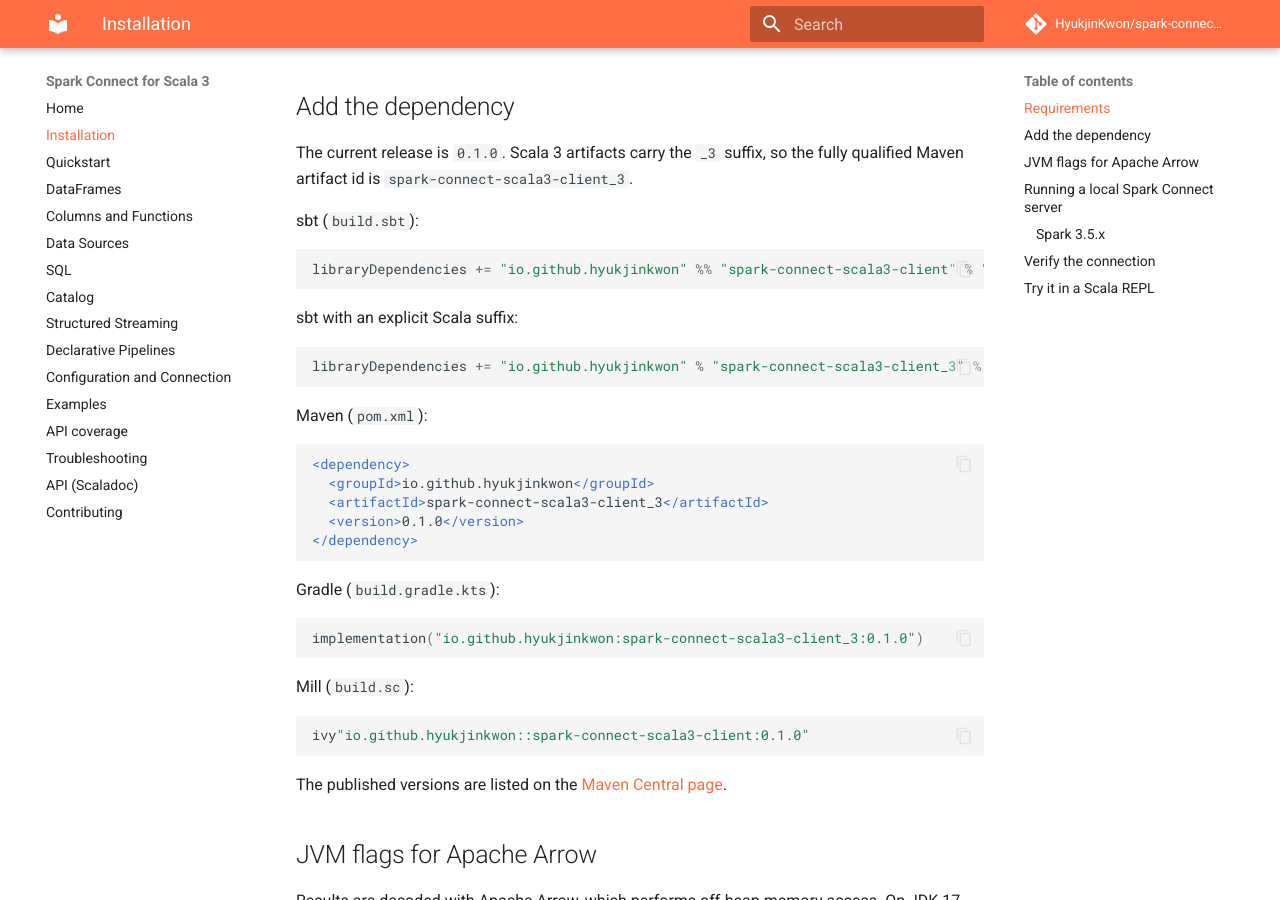
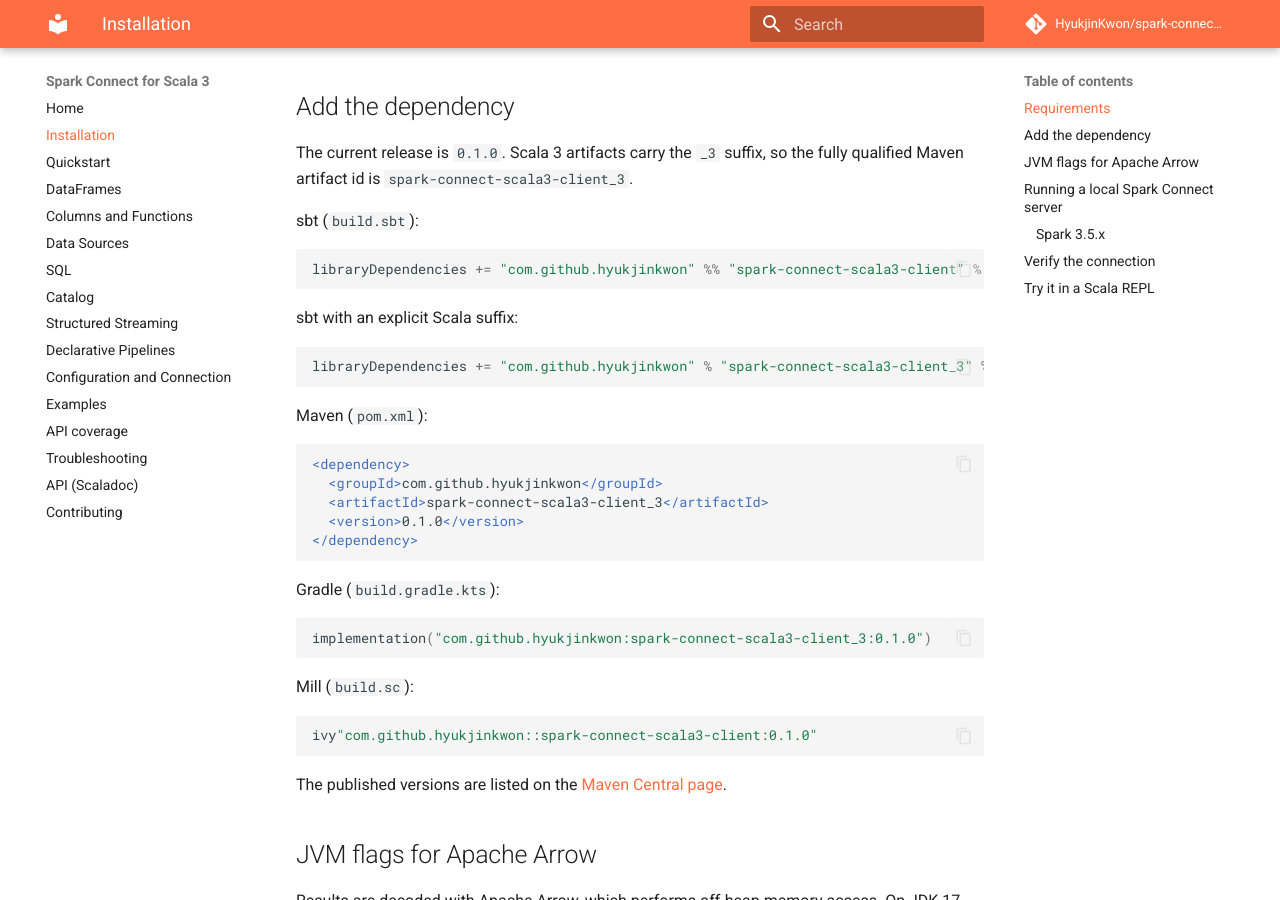
Before and after one commit to HyukjinKwon/spark-connect-scala3, an MkDocs documentation site: the page built from docs/installation.md, in a window 1280 px wide and 900 px high, scrolled down 274 px. Built offline with MkDocs 1.6.1 and Material for MkDocs 9.7.7, drawn with Linux system fonts in a browser that asks for light colours; comment, search, counter and statistics services are not loaded.

Commit message:
Use the com.github.hyukjinkwon Maven namespace
The verified Sonatype Central namespace is com.github.hyukjinkwon, so set the
sbt organization and update all published coordinates in the README, docs, and
the standalone example accordingly.

Co-authored-by: Isaac

````diff
--- a/docs/installation.md
+++ b/docs/installation.md
@@ -15,20 +15,20 @@ fully qualified Maven artifact id is `spark-connect-scala3-client_3`.
 sbt (`build.sbt`):
 
 ```scala
-libraryDependencies += "io.github.hyukjinkwon" %% "spark-connect-scala3-client" % "0.1.0"
+libraryDependencies += "com.github.hyukjinkwon" %% "spark-connect-scala3-client" % "0.1.0"
 ```
 
 sbt with an explicit Scala suffix:
 
 ```scala
-libraryDependencies += "io.github.hyukjinkwon" % "spark-connect-scala3-client_3" % "0.1.0"
+libraryDependencies += "com.github.hyukjinkwon" % "spark-connect-scala3-client_3" % "0.1.0"
 ```
 
 Maven (`pom.xml`):
 
 ```xml
 <dependency>
-  <groupId>io.github.hyukjinkwon</groupId>
+  <groupId>com.github.hyukjinkwon</groupId>
   <artifactId>spark-connect-scala3-client_3</artifactId>
   <version>0.1.0</version>
 </dependency>
@@ -37,17 +37,17 @@ Maven (`pom.xml`):
 Gradle (`build.gradle.kts`):
 
 ```kotlin
-implementation("io.github.hyukjinkwon:spark-connect-scala3-client_3:0.1.0")
+implementation("com.github.hyukjinkwon:spark-connect-scala3-client_3:0.1.0")
 ```
 
 Mill (`build.sc`):
 
 ```scala
-ivy"io.github.hyukjinkwon::spark-connect-scala3-client:0.1.0"
+ivy"com.github.hyukjinkwon::spark-connect-scala3-client:0.1.0"
 ```
 
 The published versions are listed on the
-[Maven Central page](https://central.sonatype.com/artifact/io.github.hyukjinkwon/spark-connect-scala3-client_3).
+[Maven Central page](https://central.sonatype.com/artifact/com.github.hyukjinkwon/spark-connect-scala3-client_3).
 
 ## JVM flags for Apache Arrow
 
````
Also changed, not shown: CONTRIBUTING.md (+1 -1 lines), README.md (+4 -4 lines), docs/index.md (+1 -1 lines), examples/standalone/README.md (+1 -1 lines), 3 other files.
